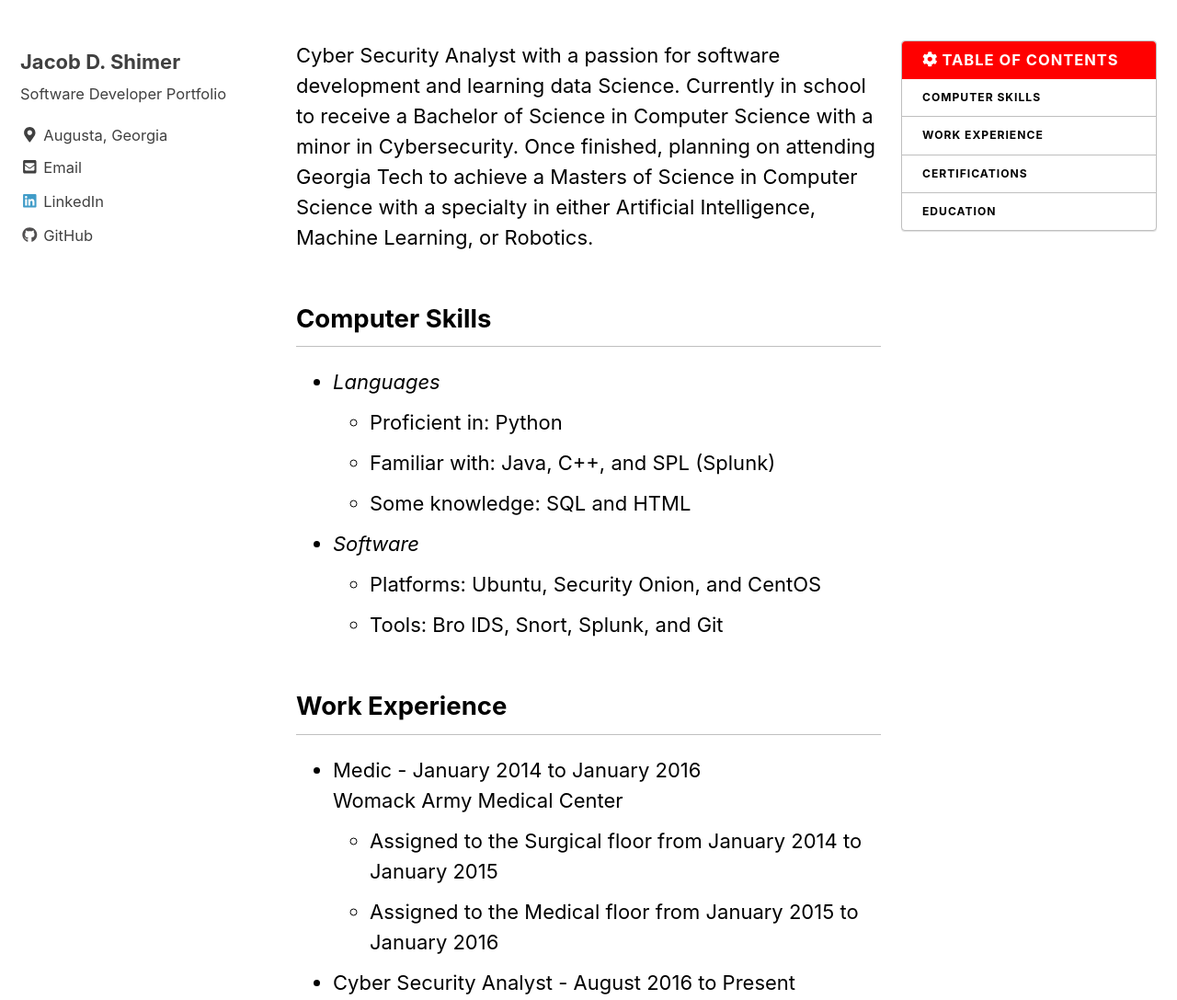
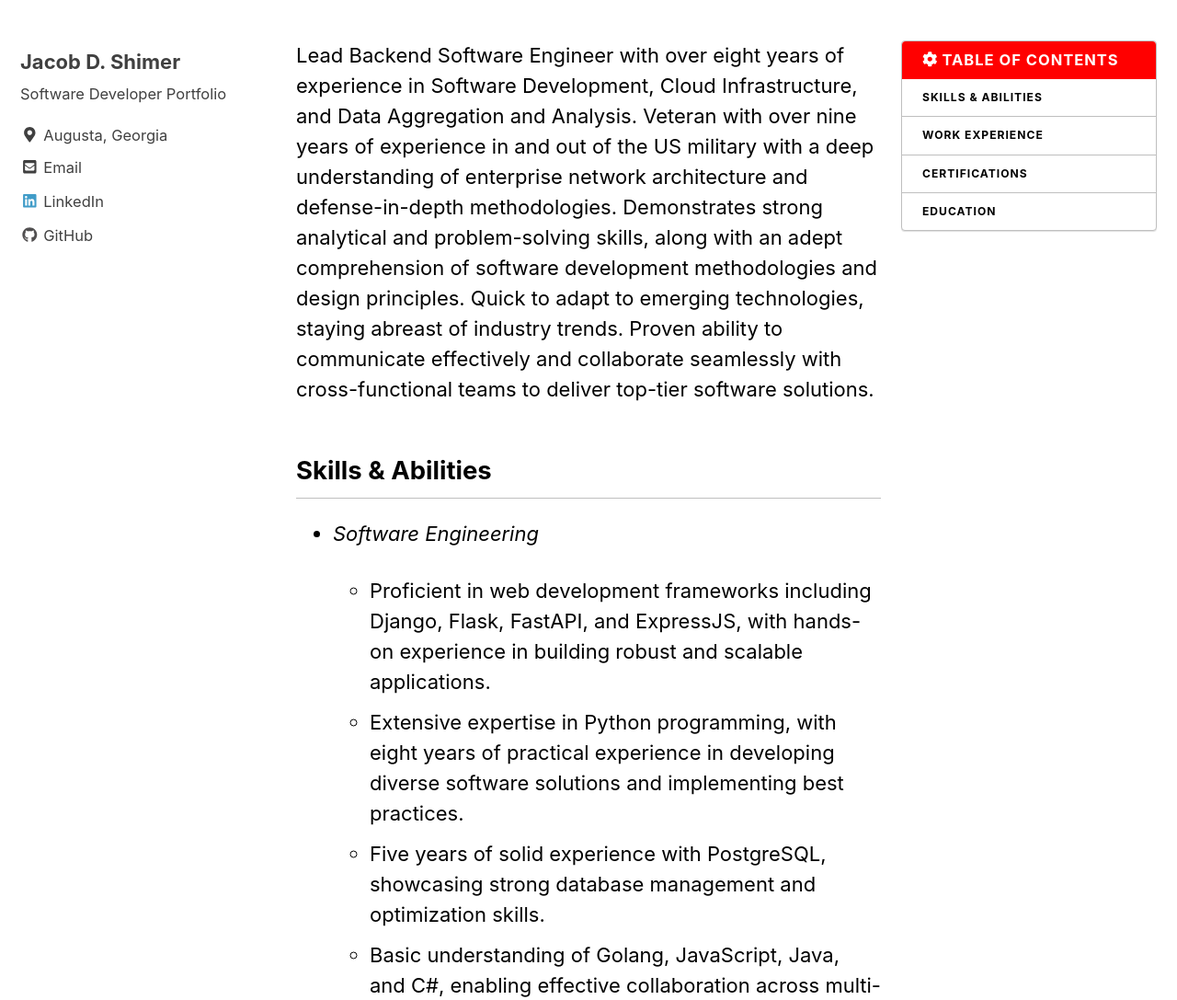
Before and after one commit to jacobdshimer/jacobdshimer.github.io, a Jekyll site: the page built from _pages/about.md, in a window 1280 px wide and 1400 px high. Shown: the part 313-1400 px from the top of the window at 92% size. Built offline with Jekyll 4.4.1, drawn with Linux system fonts in a browser that asks for light colours; nearby versions of some CDN libraries; some of the changed text lies outside the part shown.

Commit message:
Update about.md

```diff
--- a/_pages/about.md
+++ b/_pages/about.md
@@ -11,48 +11,72 @@
 toc_icon: "cog"
 ---
 
-Cyber Security Analyst with a passion for software development and learning data Science.  Currently in school to receive a Bachelor of Science in Computer Science with a minor in Cybersecurity.  Once finished, planning on attending Georgia Tech to achieve a Masters of Science in Computer Science with a specialty in either Artificial Intelligence, Machine Learning, or Robotics.
+Lead Backend Software Engineer with over eight years of experience in Software Development, Cloud Infrastructure, and Data Aggregation and Analysis. Veteran with over nine years of experience in and out of the US military with a deep understanding of enterprise network architecture and defense-in-depth methodologies. Demonstrates strong analytical and problem-solving skills, along with an adept comprehension of software development methodologies and design principles. Quick to adapt to emerging technologies, staying abreast of industry trends. Proven ability to communicate effectively and collaborate seamlessly with cross-functional teams to deliver top-tier software solutions.
 
-## Computer Skills
-* *Languages*
-  * Proficient in: Python
-  * Familiar with: Java, C++, and SPL (Splunk)
-  * Some knowledge: SQL and HTML
-* *Software*
-  * Platforms: Ubuntu, Security Onion, and CentOS
-  * Tools: Bro IDS, Snort, Splunk, and Git
+## Skills & Abilities
+
+- _Software Engineering_
+
+  - Proficient in web development frameworks including Django, Flask, FastAPI, and ExpressJS, with hands-on experience in building robust and scalable applications.
+  - Extensive expertise in Python programming, with eight years of practical experience in developing diverse software solutions and implementing best practices.
+  - Five years of solid experience with PostgreSQL, showcasing strong database management and optimization skills.
+  - Basic understanding of Golang, JavaScript, Java, and C#, enabling effective collaboration across multi-language projects and facilitating comprehensive problem-solving.
+  - Proficient in version control systems, particularly Git, ensuring efficient code management, collaboration, and tracking changes throughout the development lifecycle.
+
+- _Cloud Infrastructure_
+  - Familiar with various cloud infrastructure systems, primarily AWS and vSphere.
+  - Have utilized various Infrastructure As Code systems including Terraform, Vagrant, and Ansible.
 
 ## Work Experience
-* Medic - January 2014 to January 2016
-<br>Womack Army Medical Center
-  * Assigned to the Surgical floor from January 2014 to January 2015
-  * Assigned to the Medical floor from January 2015 to January 2016
 
-* Cyber Security Analyst - August 2016 to Present
-<br>Cyber Protection Brigade
-  * Primarily assigned as a host analyst.
-  * Developed and tested multiple scripts solve different problem sets.
-  * Performed network analysis for various missions and OpenStack maintenance
-  * Performed as a Splunk administrator and user.
+- Lead Backend Software Engineer - January 2024 to Present
+
+  - Led a team of five in rapidly integrating with various third party vendors and serving their data up in a common schema for another product to ingest.
+
+- Senior Backend Software Engineer - November 2021 to January 2024
+
+  - Implemented an internal OAuth 2.0 system utilizing the Django OAuth 2.0 framework that can take various forms of credentials and authenticate against them.
+  - Created an API that was used internally and externally within our docker cluster utilizing FastAPI.
+  - Worked on the data model of our main platform, overseeing the removal of old model objects and cleaning up hundreds of redundant tests, speeding up the build process.
+  - Helped create an internal Python SDK that helped other teams securely access the database while abstracting the actual database calls for normal CRUD operations.
+
+- Field Engineer (Security Analyst) - October 2019 to November 2021
+
+  - Developed a learning management system using Django for DoD members to enroll in company product classes.
+  - Managed AWS cloud infrastructure, including patching, automated instance creation, and budgeting.
+  - Utilized Ansible Playbooks and Terraform configurations to build training simulations for company products, and created systems for automated performance testing support.
+  - Designed and maintained Elastic Stack instances for data ingestion and analysis, and implemented AWX architecture for rapid testing of new features within company products.
+  - Developed various tools in Python and Go for data generation, cleanup, and analysis.
+
+- Senior Cyber Security Analyst - August 2016 to October 2019
+
+  - Utilized defensive cyber tools such as Security Onion, Endgame, and Splunk across three exercises, successfully identifying the opposing red teams' redirectors and routes through the network, while also documenting best practices for utilizing Splunk, Snort, and Bro to detect anomalous network activity early. These documented best practices became the Brigade standard.
+  - Created Python tools and scripts to automate data collection and normalization processes.
+  - Provided training to ten Soldiers on Splunk and Security Onion in preparation for a strategic incident response mission.
+
+- Healthcare Specialist January 2014 to January 2016
+  - Provided medical services on a medical surgical floor focusing on patient and staff safety.
+  - Served on the hospital’s Chemical, Biological, Radiological, Nuclear, and Explosives (CBRNE) team as a medic. Led and organized team internal training sessions.
 
 ## Certifications
-* A+ - 2010 to indefinite
-* CEH - September 2016 - September 2019
-* CISSP - August 2018 - August 2022
-* CCENT - August 2018 - August 2021
-* Splunk - Certified User
-* Splunk - Certified Power User
-* Splunk - Certified Admin
+
+- A+ - 2010 to indefinite
+- CEH - September 2016 - September 2019
+- CISSP - August 2018 - August 2022
+- CCENT - August 2018 - August 2021
+- Splunk - Certified User
+- Splunk - Certified Power User
+- Splunk - Certified Admin
 
 ## Education
-* Seminole State College of Florida - August 2013
-<br>*Sanford, Florida*
-  * Associate in Arts in General Education
 
-* Joint Cyber Assurance Center - January 2016 to August 2016
-<br>*Pensacola, Florida*
-<br> Earned Distinguished Honor Graduate, graduating 4th in class.
+- Master of Science in Computer Science (3.25) - 2021 to Present
+  <br>_Georgia Institute of Technology_
+- Bachelor of Science in Computer Science (3.5) - 2016 to 2019
+  <br>_Georgia Institute of Technology_
 
-* University of Maryland University College - January 2017 - Present
-<br>*Online*
-  * Bachelor of Science in Computer Science with a Minor in Cybersecurity
+  - Led backend development for the Grocery Frugal project, creating the PostgreSQL database, logic with Java's Hibernate ORM, and teaching fellow students backend fundamentals, Git, and Hibernate in study sessions to enhance collaboration.
+
+- Military Training
+  - Cyber Operations Specialist – Honor Graduate – Joint Cyber Assurance Course
+  - Healthcare Specialist – Honor Graduate – Army Medical Department Center and School
```
